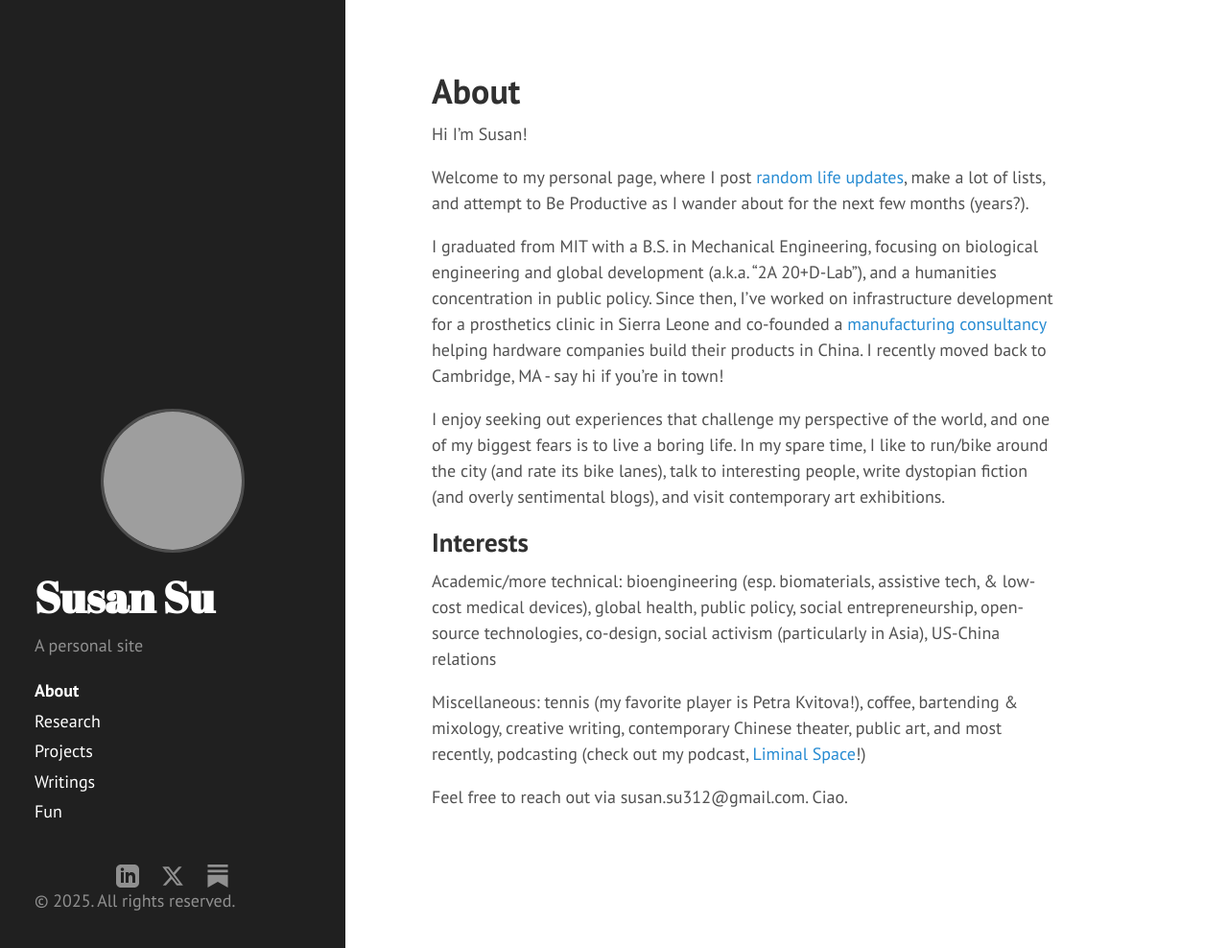
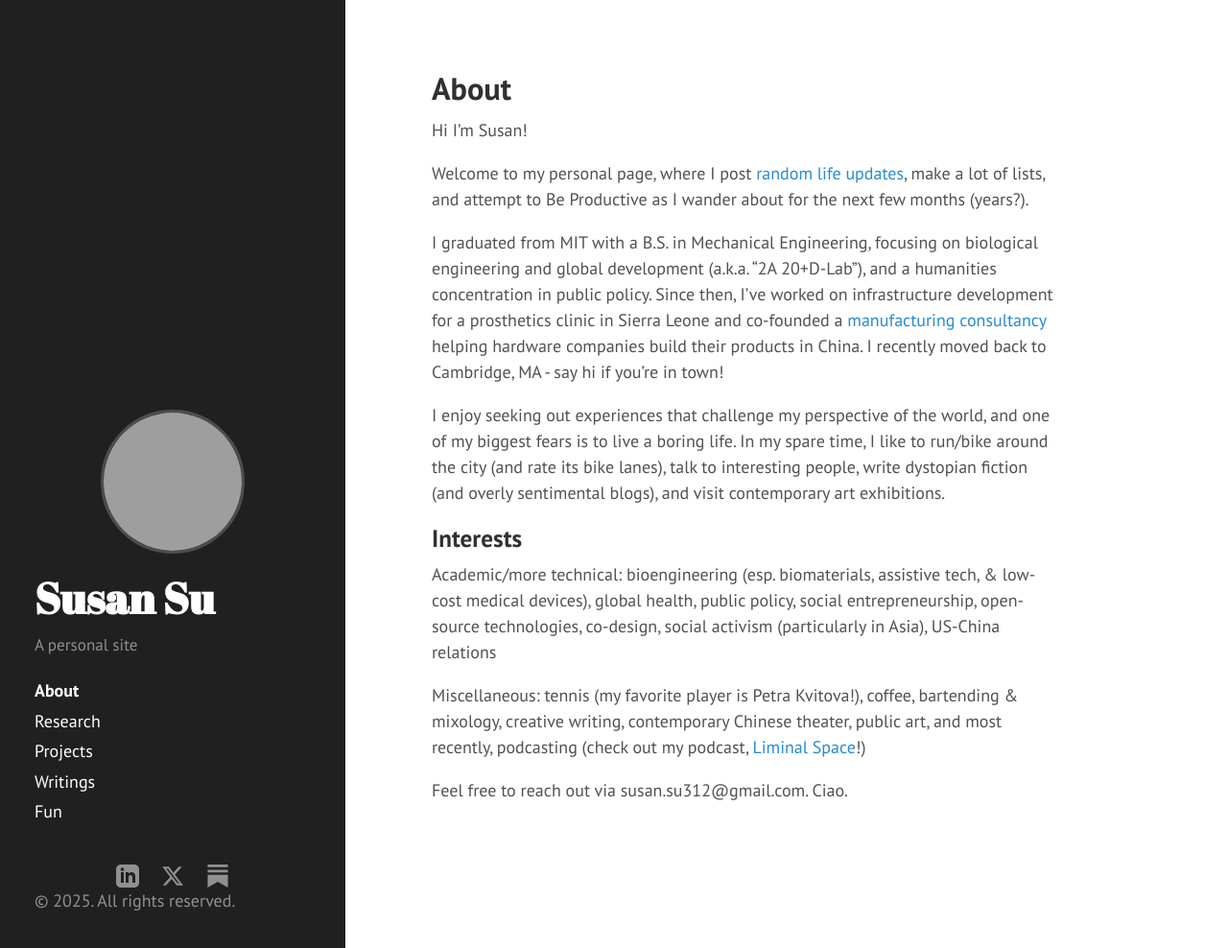
Before and after one commit to phreakasu/phreakasu, a Jekyll site: the page built from index.md, in a window 1280 px wide and 988 px high. Shown: the whole window at 96% size. Built offline with Jekyll 4.4.1, drawn with Linux system fonts in a browser that asks for light colours; grey boxes are pictures that could not be loaded.

Commit message:
Update poole.css

```diff
--- a/public/css/poole.css
+++ b/public/css/poole.css
@@ -11,28 +11,6 @@
  *
  * Designed, built, and released under MIT license by @mdo. Learn more at
  * https://github.com/poole/poole.
- */
-
-
-/*
- * Contents
- *
- * Body resets
- * Custom type
- * Messages
- * Container
- * Masthead
- * Posts and pages
- * Pagination
- * Reverse layout
- * Themes
- */
-
-
-/*
- * Body resets
- *
- * Update the foundational and global aspects of the page.
  */
 
 * {
@@ -49,12 +27,13 @@
 
 html {
   font-family: "Helvetica Neue", Helvetica, Arial, sans-serif;
-  font-size: 16px;
+  font-size: 14px;
   line-height: 1.5;
 }
+
 @media (min-width: 38em) {
   html {
-    font-size: 20px;
+    font-size: 16px;
   }
 }
 
@@ -65,21 +44,20 @@
       -ms-text-size-adjust: 100%;
 }
 
-/* No `:visited` state is required by default (browsers will use `a`) */
 a {
   color: #268bd2;
   text-decoration: none;
 }
+
 a strong {
   color: inherit;
 }
-/* `:focus` is linked to `:hover` for basic accessibility */
+
 a:hover,
 a:focus {
   text-decoration: underline;
 }
 
-/* Headings */
 h1, h2, h3, h4, h5, h6 {
   margin-bottom: .5rem;
   font-weight: bold;
@@ -87,23 +65,26 @@
   color: #313131;
   text-rendering: optimizeLegibility;
 }
+
 h1 {
-  font-size: 2rem;
+  font-size: 1.8rem;
 }
+
 h2 {
   margin-top: 1rem;
-  font-size: 1.5rem;
+  font-size: 1.4rem;
 }
+
 h3 {
   margin-top: 1.5rem;
-  font-size: 1.25rem;
+  font-size: 1.15rem;
 }
+
 h4, h5, h6 {
   margin-top: 1rem;
-  font-size: 1rem;
+  font-size: 0.95rem;
 }
 
-/* Body text */
 p {
   margin-top: 0;
   margin-bottom: 1rem;
@@ -113,8 +94,6 @@
   color: #303030;
 }
 
-
-/* Lists */
 ul, ol, dl {
   margin-top: 0;
   margin-bottom: 1rem;
@@ -123,11 +102,11 @@
 dt {
   font-weight: bold;
 }
+
 dd {
   margin-bottom: .5rem;
 }
 
-/* Misc */
 hr {
   position: relative;
   margin: 1.5rem 0;
@@ -142,16 +121,17 @@
   color: #555;
   text-transform: uppercase;
 }
+
 abbr[title] {
   cursor: help;
   border-bottom: 1px dotted #e5e5e5;
 }
 
-/* Code */
 code,
 pre {
   font-family: Menlo, Monaco, "Courier New", monospace;
 }
+
 code {
   padding: .25em .5em;
   font-size: 85%;
@@ -159,6 +139,7 @@
   background-color: #f9f9f9;
   border-radius: 3px;
 }
+
 pre {
   display: block;
   margin-top: 0;
@@ -172,6 +153,7 @@
   word-wrap: break-word;
   background-color: #f9f9f9;
 }
+
 pre code {
   padding: 0;
   font-size: 100%;
@@ -179,30 +161,33 @@
   background-color: transparent;
 }
 
-/* Pygments via Jekyll */
 .highlight {
   margin-bottom: 1rem;
   border-radius: 4px;
 }
+
 .highlight pre {
   margin-bottom: 0;
 }
 
-/* Gist via GitHub Pages */
 .gist .gist-file {
   font-family: Menlo, Monaco, "Courier New", monospace !important;
 }
+
 .gist .markdown-body {
   padding: 15px;
 }
+
 .gist pre {
   padding: 0;
   background-color: transparent;
 }
+
 .gist .gist-file .gist-data {
   font-size: .8rem !important;
   line-height: 1.4;
 }
+
 .gist code {
   padding: 0;
   color: inherit;
@@ -210,16 +195,17 @@
   border-radius: 0;
 }
 
-/* Quotes */
 blockquote {
   padding: .5rem 1rem;
   margin: .8rem 0;
   color: #7a7a7a;
   border-left: .25rem solid #e5e5e5;
 }
+
 blockquote p:last-child {
   margin-bottom: 0;
 }
+
 @media (min-width: 30em) {
   blockquote {
     padding-right: 5rem;
@@ -234,42 +220,28 @@
   border-radius: 5px;
 }
 
-/* Tables */
 table {
   margin-bottom: 1rem;
   width: 100%;
   border: 1px solid #e5e5e5;
   border-collapse: collapse;
 }
+
 td,
 th {
   padding: .25rem .5rem;
   border: 1px solid #e5e5e5;
 }
+
 tbody tr:nth-child(odd) td,
 tbody tr:nth-child(odd) th {
   background-color: #f9f9f9;
 }
 
-
-/*
- * Custom type
- *
- * Extend paragraphs with `.lead` for larger introductory text.
- */
-
 .lead {
-  font-size: 1.25rem;
+  font-size: 0.95rem;
   font-weight: 300;
 }
-
-
-/*
- * Messages
- *
- * Show alert messages to users. You may add it to single elements like a `<p>`,
- * or to a parent if there are multiple elements to show.
- */
 
 .message {
   margin-bottom: 1rem;
@@ -277,13 +249,6 @@
   color: #717171;
   background-color: #f9f9f9;
 }
-
-
-/*
- * Container
- *
- * Center the page content.
- */
 
 .container {
   max-width: 38rem;
@@ -293,26 +258,22 @@
   margin-right: auto;
 }
 
-
-/*
- * Masthead
- *
- * Super small header above the content for site name and short description.
- */
-
 .masthead {
   padding-top:    1rem;
   padding-bottom: 1rem;
   margin-bottom: 3rem;
 }
+
 .masthead-title {
   margin-top: 0;
   margin-bottom: 0;
   color: #505050;
 }
+
 .masthead-title a {
   color: #505050;
 }
+
 .masthead-title small {
   font-size: 75%;
   font-weight: 400;
@@ -320,31 +281,22 @@
   letter-spacing: 0;
 }
 
-
-/*
- * Posts and pages
- *
- * Each post is wrapped in `.post` and is used on default and post layouts. Each
- * page is wrapped in `.page` and is only used on the page layout.
- */
-
 .page,
 .post {
   margin-bottom: 4em;
 }
 
-/* Blog post or page title */
 .page-title,
 .post-title,
 .post-title a {
   color: #303030;
 }
+
 .page-title,
 .post-title {
   margin-top: 0;
 }
 
-/* Meta data line below post title */
 .post-date {
   display: block;
   margin-top: -.5rem;
@@ -352,41 +304,37 @@
   color: #9a9a9a;
 }
 
-/* Related posts */
 .related {
   padding-top: 2rem;
   padding-bottom: 2rem;
   border-top: 1px solid #eee;
 }
+
 .related-posts {
   padding-left: 0;
   list-style: none;
 }
+
 .related-posts h3 {
   margin-top: 0;
 }
+
 .related-posts li small {
   font-size: 75%;
   color: #999;
 }
+
 .related-posts li a:hover {
   color: #268bd2;
   text-decoration: none;
 }
+
 .related-posts li a:hover small {
   color: inherit;
 }
 
-
-/*
- * Pagination
- *
- * Super lightweight (HTML-wise) blog pagination. `span`s are provide for when
- * there are no more previous or next posts to show.
- */
-
 .pagination {
-  overflow: hidden; /* clearfix */
+  overflow: hidden;
   margin-left: -1rem;
   margin-right: -1rem;
   font-family: "PT Sans", Helvetica, Arial, sans-serif;
@@ -394,17 +342,16 @@
   text-align: center;
 }
 
-/* Pagination items can be `span`s or `a`s */
 .pagination-item {
   display: block;
   padding: 1rem;
   border: 1px solid #eee;
 }
+
 .pagination-item:first-child {
   margin-bottom: -1px;
 }
 
-/* Only provide a hover state for linked pagination items */
 a.pagination-item:hover {
   background-color: #f5f5f5;
 }
@@ -428,43 +375,3 @@
     border-bottom-right-radius: 4px;
   }
 }
-/* Smaller font sizes */
-html {
-  font-size: 14px;
-}
-
-@media (min-width: 38em) {
-  html {
-    font-size: 16px;
-  }
-}
-
-@media (min-width: 48em) {
-  html {
-    font-size: 18px;
-  }
-}
-
-h1 {
-  font-size: 2rem;
-}
-
-h2 {
-  font-size: 1.5rem;
-}
-
-h3 {
-  font-size: 1.25rem;
-}
-
-h4 {
-  font-size: 1rem;
-}
-
-.sidebar-about h1 {
-  font-size: 2rem;
-}
-
-.lead {
-  font-size: 1rem;
-}
```
